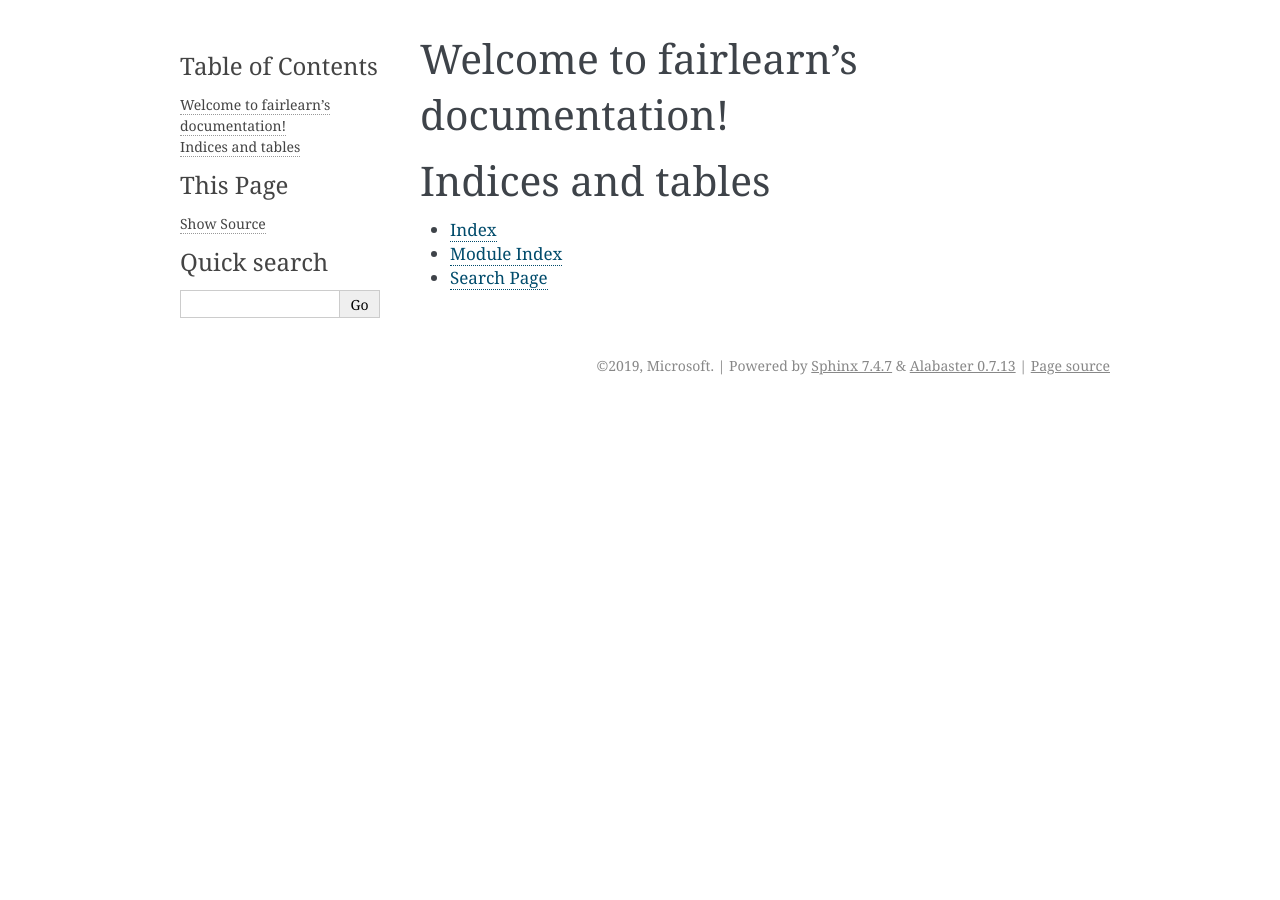
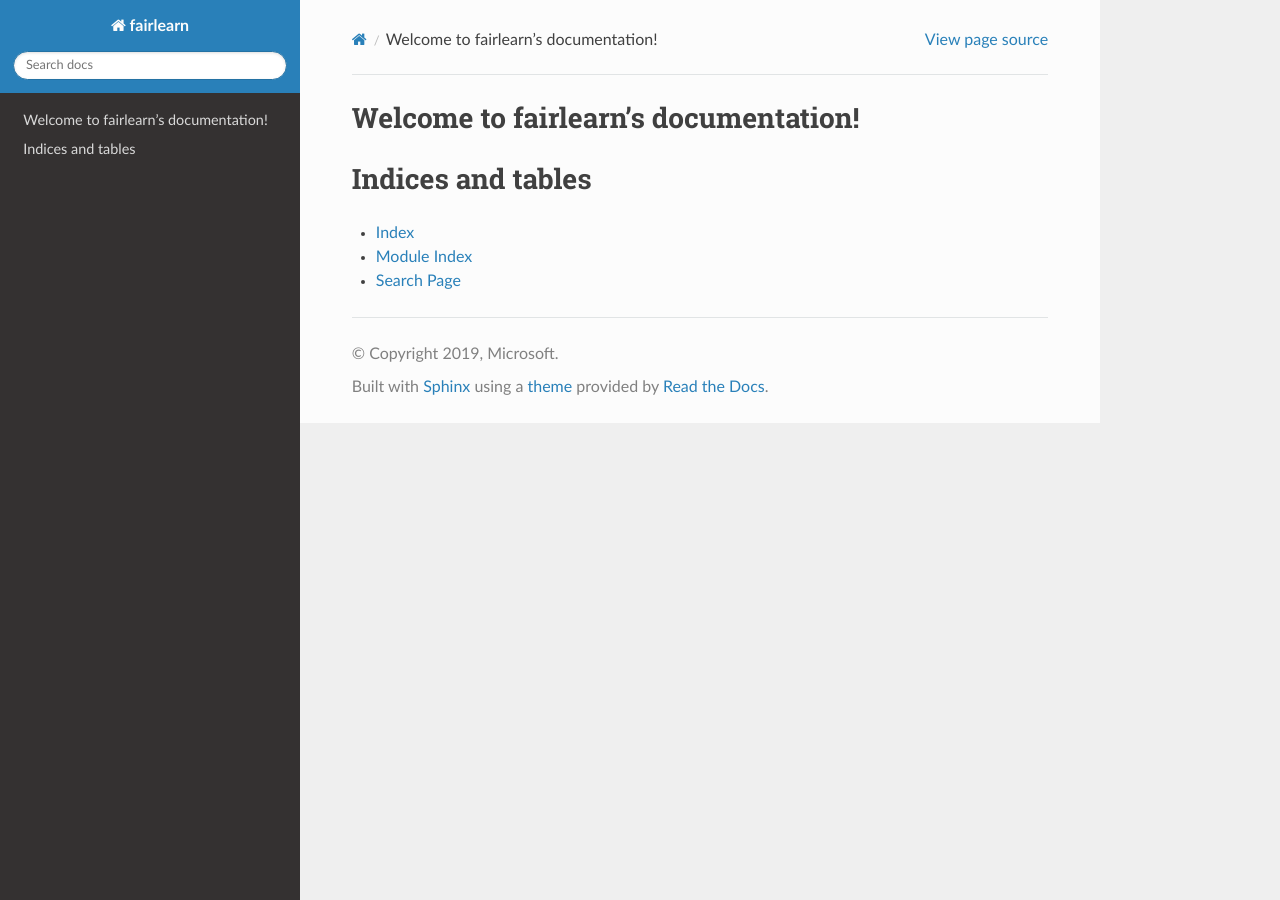
Before and after one commit to fairlearn/fairlearn, a Sphinx documentation site: the page built from docs/index.rst, in a window 1280 px wide. Built offline with Sphinx 7.4.7 and the Read the Docs theme 2.0.0, drawn with Linux system fonts in a browser that asks for light colours; some of the changed lines change nothing that is shown.

Commit message:
Tweaking the theme used

```diff
--- a/docs/conf.py
+++ b/docs/conf.py
@@ -32,8 +32,13 @@
 # extensions coming with Sphinx (named 'sphinx.ext.*') or your custom
 # ones.
 extensions = [
-    'sphinx.ext.autodoc'
+    'sphinx.ext.autodoc',
+    'sphinx.ext.napoleon'
 ]
+
+napoleon_google_docstring = False
+napoleon_use_param = False
+napoleon_use_ivar = True
 
 # Add any paths that contain templates here, relative to this directory.
 templates_path = ['_templates']
@@ -49,7 +54,7 @@
 # The theme to use for HTML and HTML Help pages.  See the documentation for
 # a list of builtin themes.
 #
-html_theme = 'alabaster'
+html_theme = 'sphinx_rtd_theme'
 
 # Add any paths that contain custom static files (such as style sheets) here,
 # relative to this directory. They are copied after the builtin static files,
--- a/requirements.txt
+++ b/requirements.txt
@@ -21,3 +21,4 @@
 
 # Required for documentation
 sphinx
+sphinx-rtd-theme
```
